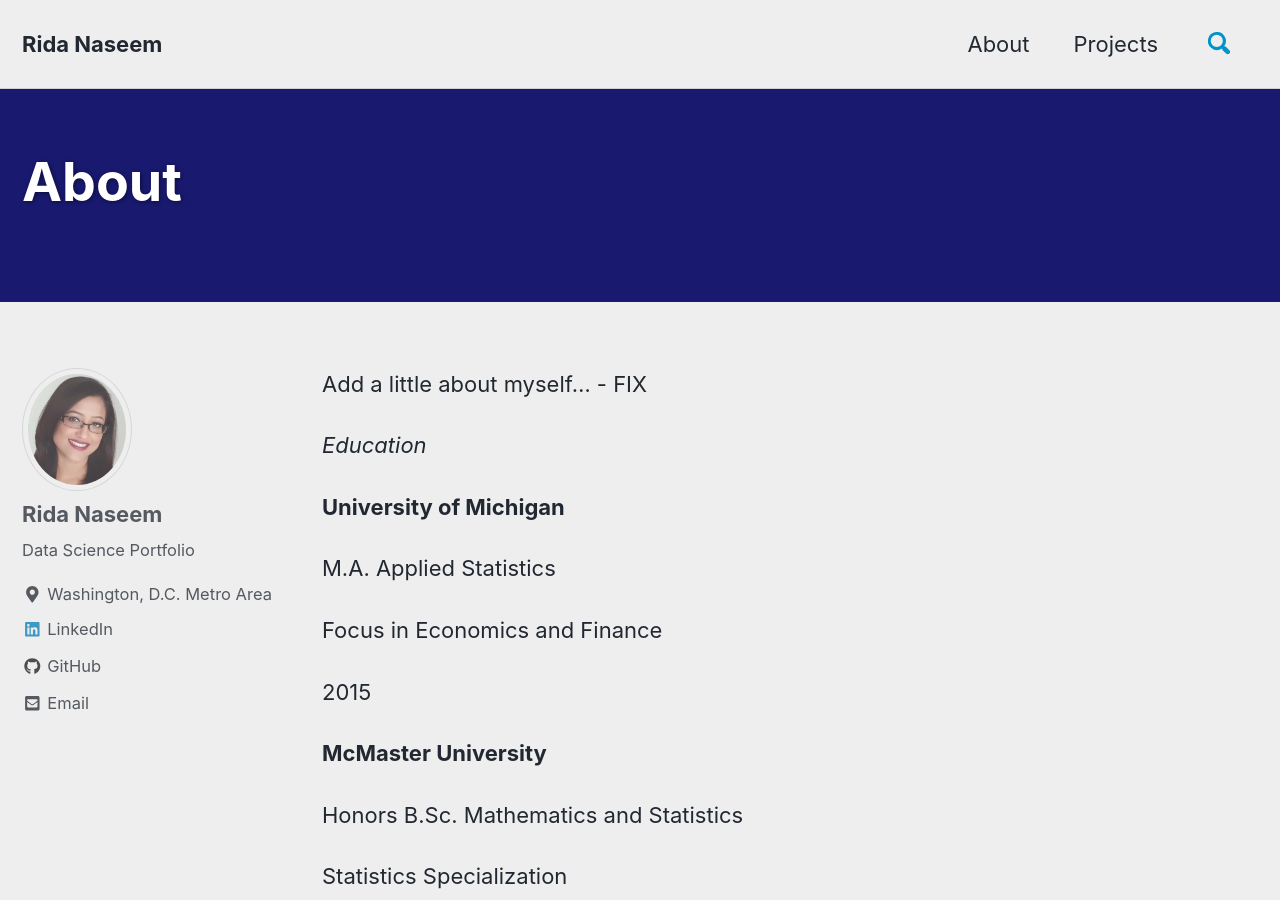
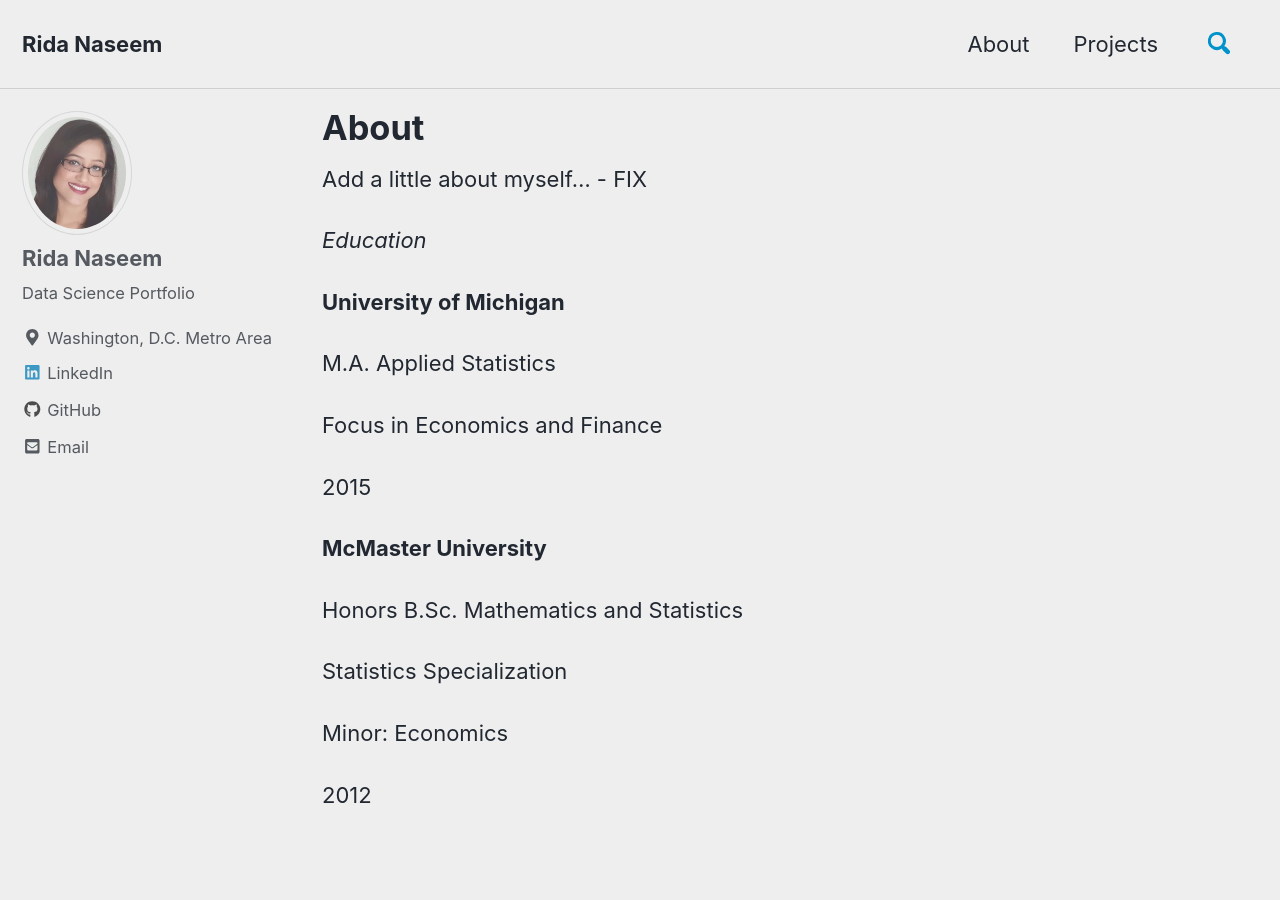
Before and after one commit to ridanaseem/ridanaseem.github.io, a Jekyll site: the page built from _pages/about.md, in a window 1280 px wide and 900 px high. Built offline with Jekyll 4.4.1, drawn with Linux system fonts in a browser that asks for light colours; cached includes are drawn as plain includes; nearby versions of some CDN libraries.

Commit message:
Profile Updates

```diff
--- a/_pages/about.md
+++ b/_pages/about.md
@@ -3,7 +3,7 @@ title: "About"
 permalink: /about/
 header:
   image: #"/assets/images/"
-  overlay_color: "#191970"
+  overlay_color: #"#191970"
 #classes: wide
 search: false
 share: false
```
